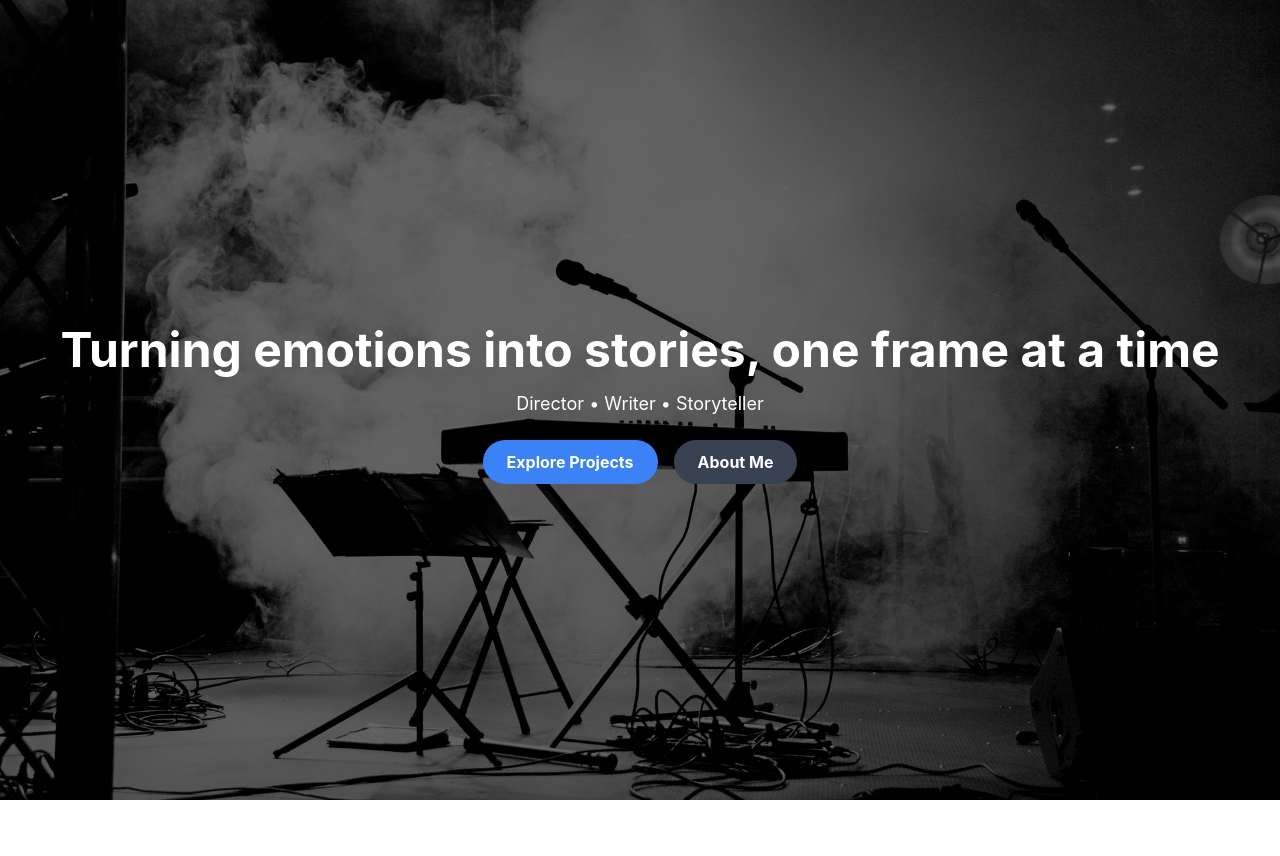
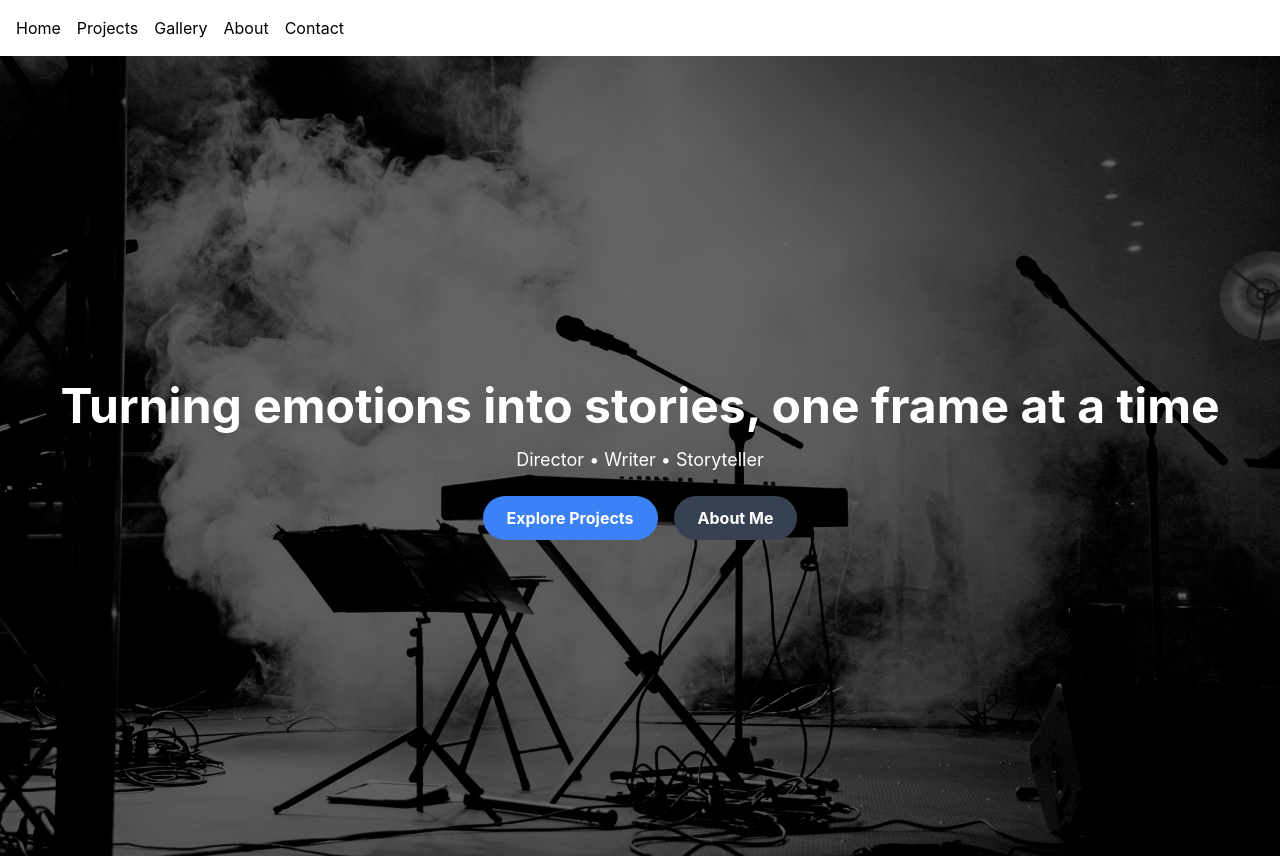
Before and after one commit to Ragadeep-s/San-site, a React (Create React App) app: page / in a window 1280 px wide. Before the commit the page ends 800 px from the top, so only its background shows below. Built offline with nearby package versions, Linux system fonts and the light colour scheme.

Commit message:
Update App.js

```diff
--- a/src/App.js
+++ b/src/App.js
@@ -1,4 +1,4 @@
-import React, { useEffect } from 'react';
+import React, { useEffect, useState } from 'react';
 import { Routes, Route, useLocation } from 'react-router-dom';
 import Home from './components/Home';
 import Projects from './components/Projects';
@@ -10,10 +10,11 @@ import Preloader from './components/Preloader';
 import { motion, AnimatePresence } from 'framer-motion';
 import AOS from 'aos';
 import 'aos/dist/aos.css';
+import NavBar from './components/NavBar'; // Import the NavBar
 
 function App() {
   const location = useLocation();
-  const [loading, setLoading] = React.useState(true);
+  const [loading, setLoading] = useState(true);
 
   useEffect(() => {
     AOS.init({
@@ -31,6 +32,7 @@ function App() {
 
   return (
     <div className="app">
+      <NavBar /> {/* Render the NavBar component */}
       {loading ? (
         <Preloader />
       ) : (
```
